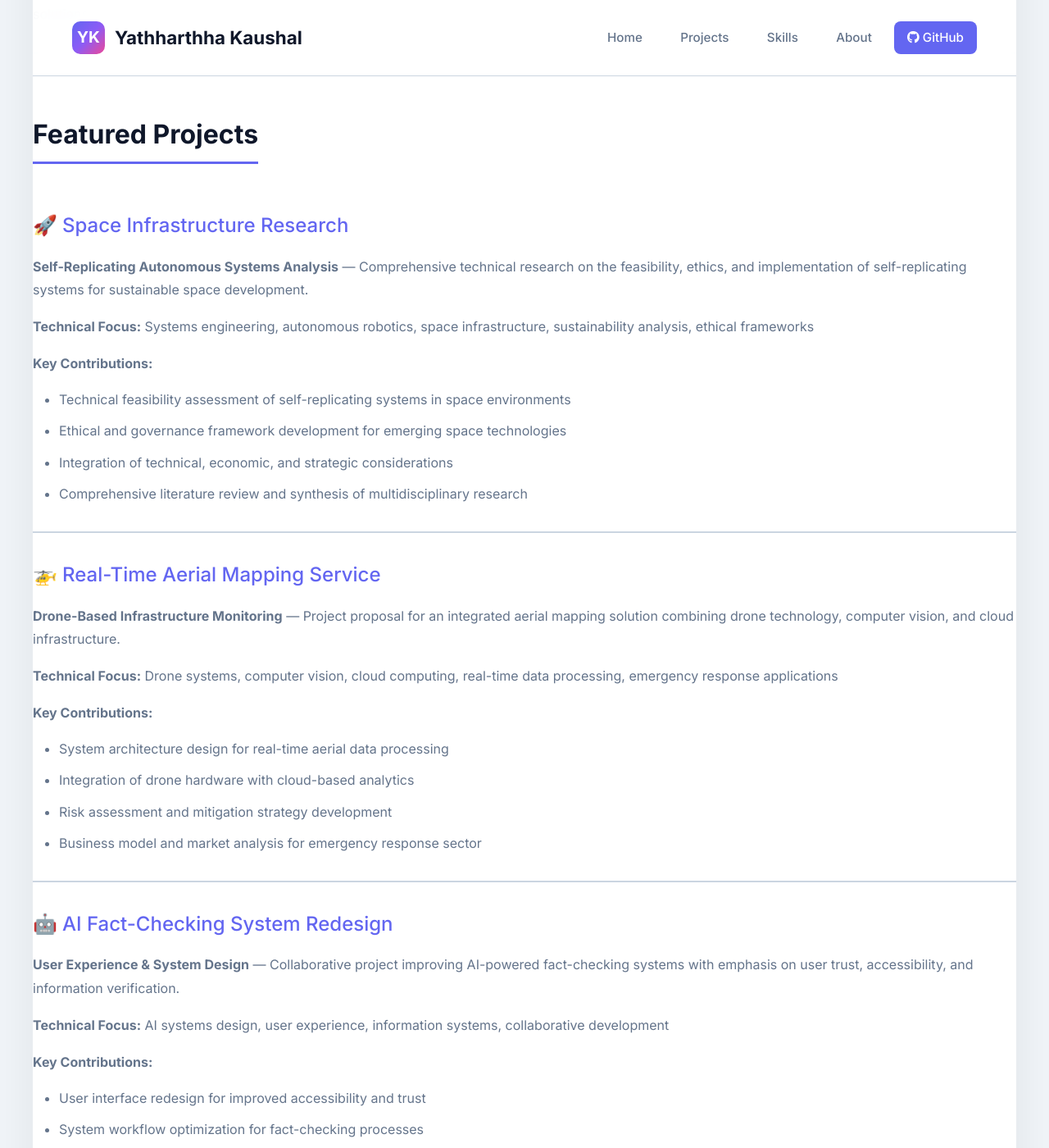
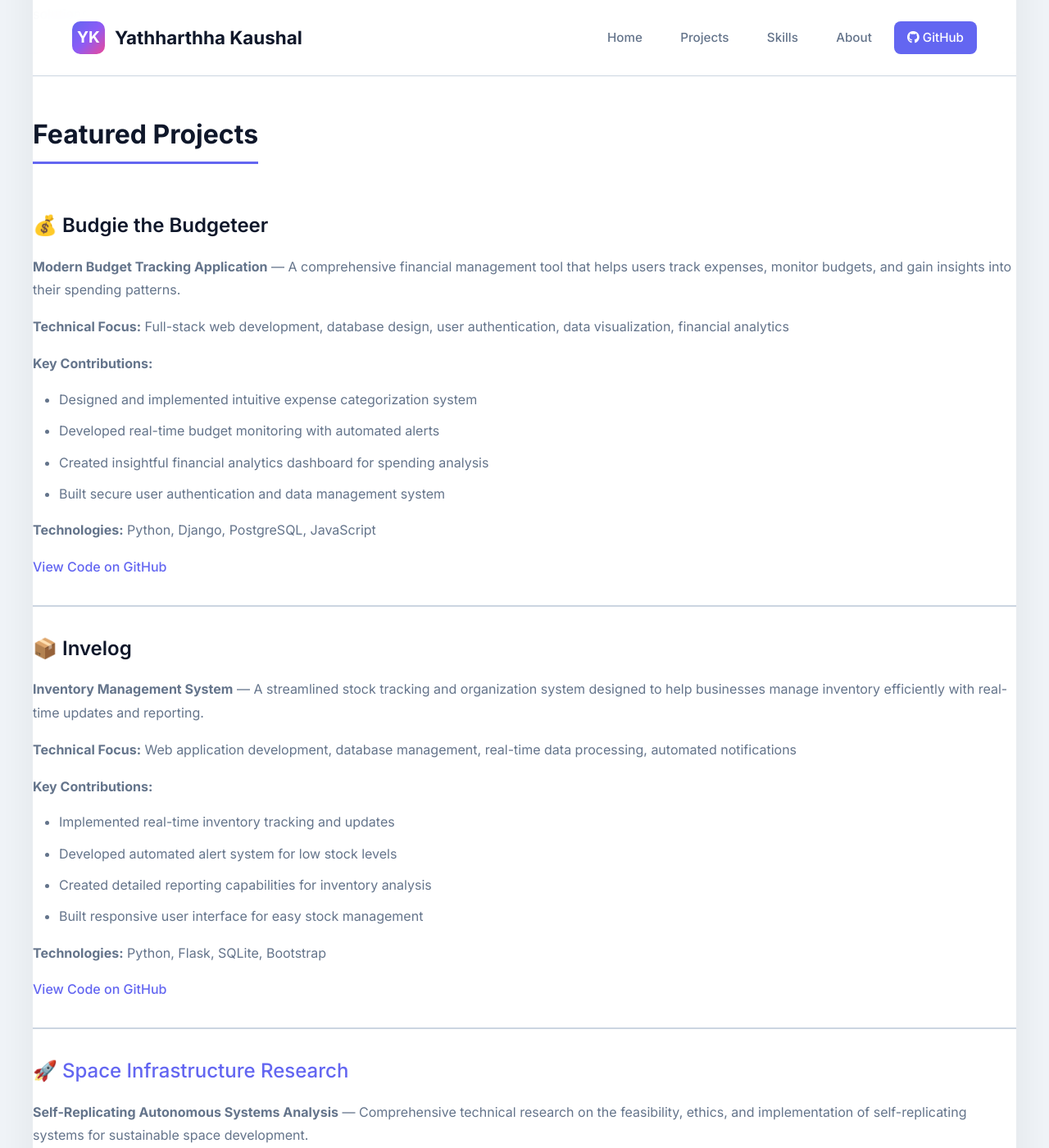
Before and after one commit to YK12321/Engineering-Portfolio, a Jekyll site: the page built from showcase/index.md, in a window 1280 px wide and 1400 px high, scrolled down 198 px. Shown: the whole window at 82% size. Built offline with Jekyll 4.4.1, drawn with Linux system fonts in a browser that asks for light colours; some of the changed text lies outside the part shown.

Commit message:
Add missing software projects to showcase page
Co-authored-by: YK12321 <99835099+YK12321@users.noreply.github.com>

```diff
--- a/showcase/index.md
+++ b/showcase/index.md
@@ -10,6 +10,40 @@ This section showcases my engineering projects spanning space systems research,
 ---
 
 ## Featured Projects
+
+### 💰 Budgie the Budgeteer
+**Modern Budget Tracking Application** — A comprehensive financial management tool that helps users track expenses, monitor budgets, and gain insights into their spending patterns.
+
+**Technical Focus:** Full-stack web development, database design, user authentication, data visualization, financial analytics
+
+**Key Contributions:**
+- Designed and implemented intuitive expense categorization system
+- Developed real-time budget monitoring with automated alerts
+- Created insightful financial analytics dashboard for spending analysis
+- Built secure user authentication and data management system
+
+**Technologies:** Python, Django, PostgreSQL, JavaScript
+
+[View Code on GitHub](https://github.com/YK12321/Budgeteer){:target="_blank"}
+
+---
+
+### 📦 Invelog
+**Inventory Management System** — A streamlined stock tracking and organization system designed to help businesses manage inventory efficiently with real-time updates and reporting.
+
+**Technical Focus:** Web application development, database management, real-time data processing, automated notifications
+
+**Key Contributions:**
+- Implemented real-time inventory tracking and updates
+- Developed automated alert system for low stock levels
+- Created detailed reporting capabilities for inventory analysis
+- Built responsive user interface for easy stock management
+
+**Technologies:** Python, Flask, SQLite, Bootstrap
+
+[View Code on GitHub](https://github.com/YK12321/Invelog){:target="_blank"}
+
+---
 
 ### 🚀 [Space Infrastructure Research](2-space-infrastructure.html)
 **Self-Replicating Autonomous Systems Analysis** — Comprehensive technical research on the feasibility, ethics, and implementation of self-replicating systems for sustainable space development.
@@ -66,9 +100,11 @@ This section showcases my engineering projects spanning space systems research,
 ## Technical Capabilities Demonstrated
 
 These projects showcase my proficiency in:
+- **Software Development:** Full-stack web applications using Python frameworks (Django, Flask)
 - **Systems Engineering:** Holistic approach to complex technical challenges
 - **Research & Analysis:** Comprehensive investigation and synthesis of technical information
-- **Software Tools:** ANSYS, MATLAB, STK, CAD modeling, Python
+- **Engineering Tools:** ANSYS, MATLAB, STK, CAD modeling, Python
+- **Database Design:** PostgreSQL, SQLite, data modeling and management
 - **Project Management:** Planning, execution, and documentation of engineering projects
 - **Multidisciplinary Integration:** Combining technical expertise across multiple domains
 
```
